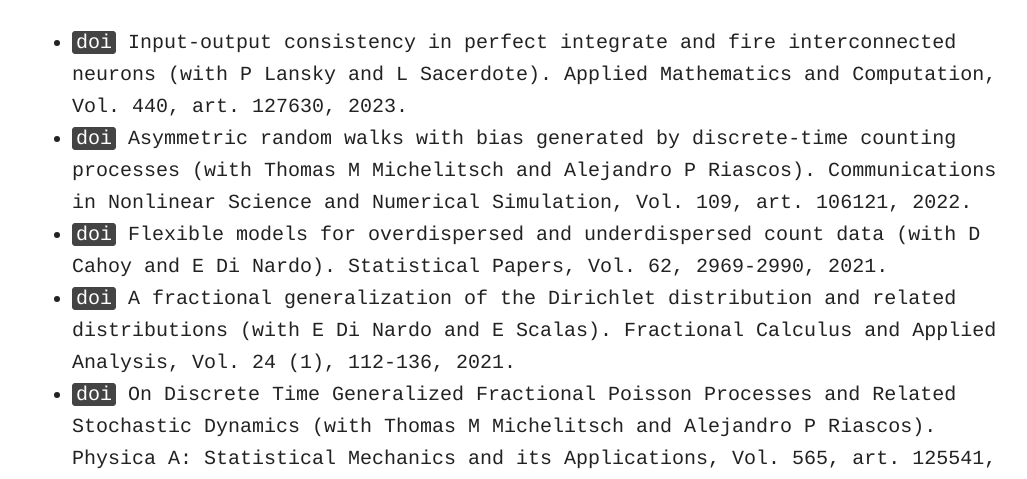
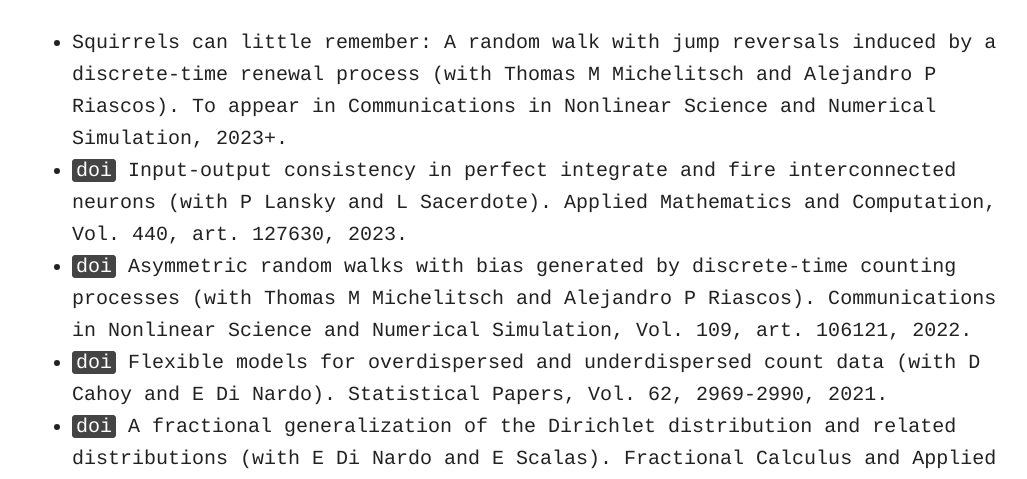
Before and after one commit to 0fpl/0fpl.github.io, a plain HTML site: page publ.html in a window 1280 px wide. Shown: the part 317-796 px from the top of the page, without its empty margins (8-1035 px from the left). Drawn offline with Linux system fonts and the light colour scheme.

Commit message:
Add files via upload

```diff
--- a/publ.html
+++ b/publ.html
@@ -104,6 +104,7 @@
 			<p class="postheader" id="ja">Journal articles</p>
 			<p class="postbody">
 				<ul class="c">
+					<li> Squirrels can little remember: A random walk with jump reversals induced by a discrete-time renewal process (with Thomas M Michelitsch and Alejandro P Riascos). To appear in Communications in Nonlinear Science and Numerical Simulation, 2023+.</li>
 					<li><a class="bg_slider" href="https://doi.org/10.1016/j.amc.2022.127630">doi</a> Input-output consistency in perfect integrate and fire interconnected neurons (with P Lansky and L Sacerdote). Applied Mathematics and Computation, Vol. 440, art. 127630, 2023.</li>
 					<li><a class="bg_slider" href="https://doi.org/10.1016/j.cnsns.2021.106121">doi</a> Asymmetric random walks with bias generated by discrete-time counting processes (with Thomas M Michelitsch and Alejandro P Riascos). Communications in Nonlinear Science and Numerical Simulation, Vol. 109, art. 106121, 2022.</li>
 					<li><a class="bg_slider" href="https://doi.org/10.1007/s00362-021-01222-7">doi</a> Flexible models for overdispersed and underdispersed count data (with D Cahoy and E Di Nardo). Statistical Papers, Vol. 62, 2969-2990, 2021.</li>
```
Also changed, not shown: 1 other file.
